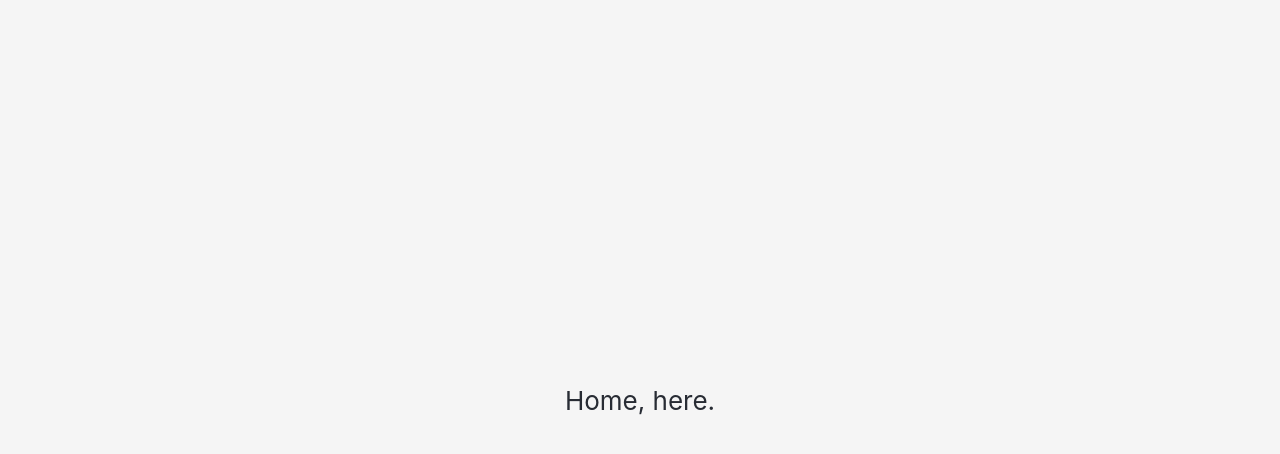
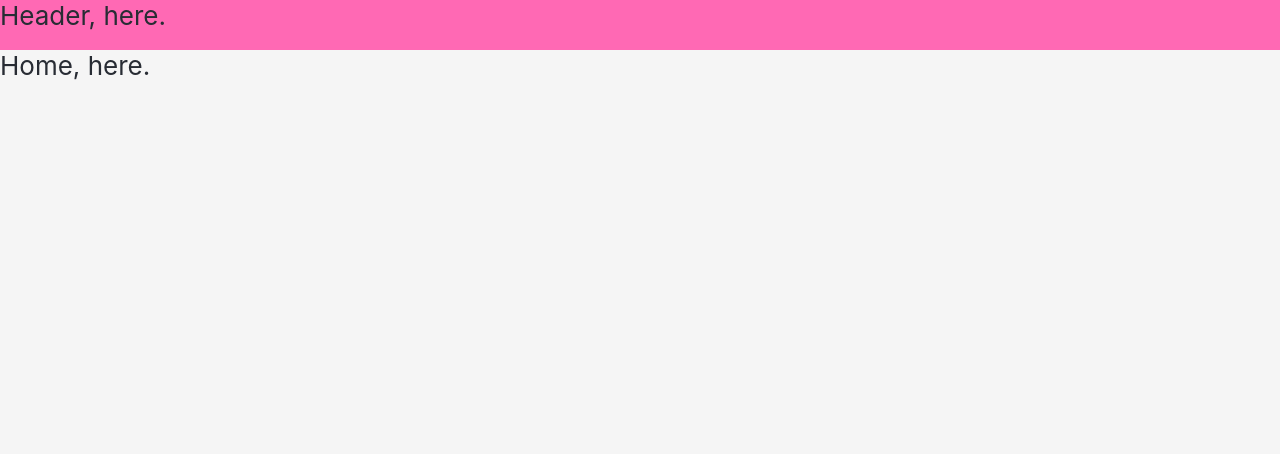
Before and after one commit to robpwatkins/soberkeeper2, a React (Create React App) app: page / in a window 1280 px wide. Shown: the top 454 px of the page. Built offline with nearby package versions, Linux system fonts and the light colour scheme.

Commit message:
styling some components

```diff
--- a/package.json
+++ b/package.json
@@ -8,7 +8,8 @@
     "@testing-library/user-event": "^7.2.1",
     "react": "^16.13.1",
     "react-dom": "^16.13.1",
-    "react-scripts": "3.4.1"
+    "react-scripts": "3.4.1",
+    "styled-components": "^5.1.1"
   },
   "scripts": {
     "start": "react-scripts start",
--- a/src/App.css
+++ b/src/App.css
@@ -1,10 +1,10 @@
 .App {
-  text-align: center;
+  /* text-align: center; */
   background-color: whitesmoke;
   min-height: 100vh;
-  display: flex;
-  flex-direction: column;
-  align-items: center;
+  /* display: flex; */
+  /* flex-direction: column; */
+  /* align-items: center; */
   justify-content: center;
   font-size: calc(10px + 2vmin);
   color: #282c34;
--- a/src/App.js
+++ b/src/App.js
@@ -1,10 +1,12 @@
 import React from 'react';
 import './App.css';
+import Header from './components/Header';
 import Home from './components/Home';
 
 function App() {
   return (
     <div className="App">
+      <Header />
       <Home />
     </div>
   );
--- /dev/null
+++ b/src/components/Header.js
@@ -0,0 +1,16 @@
+import React from 'react';
+import styled from 'styled-components';
+
+const HeaderDiv = styled.div`
+  height: 50px;
+  width: 100%;
+  background: hotpink;
+`;
+
+const Header = () => {
+  return (
+    <HeaderDiv className="header">Header, here.</HeaderDiv>
+  )
+}
+
+export default Header;
```
Also changed, not shown: 1 other file (tests, documents, lock files or other folders).
